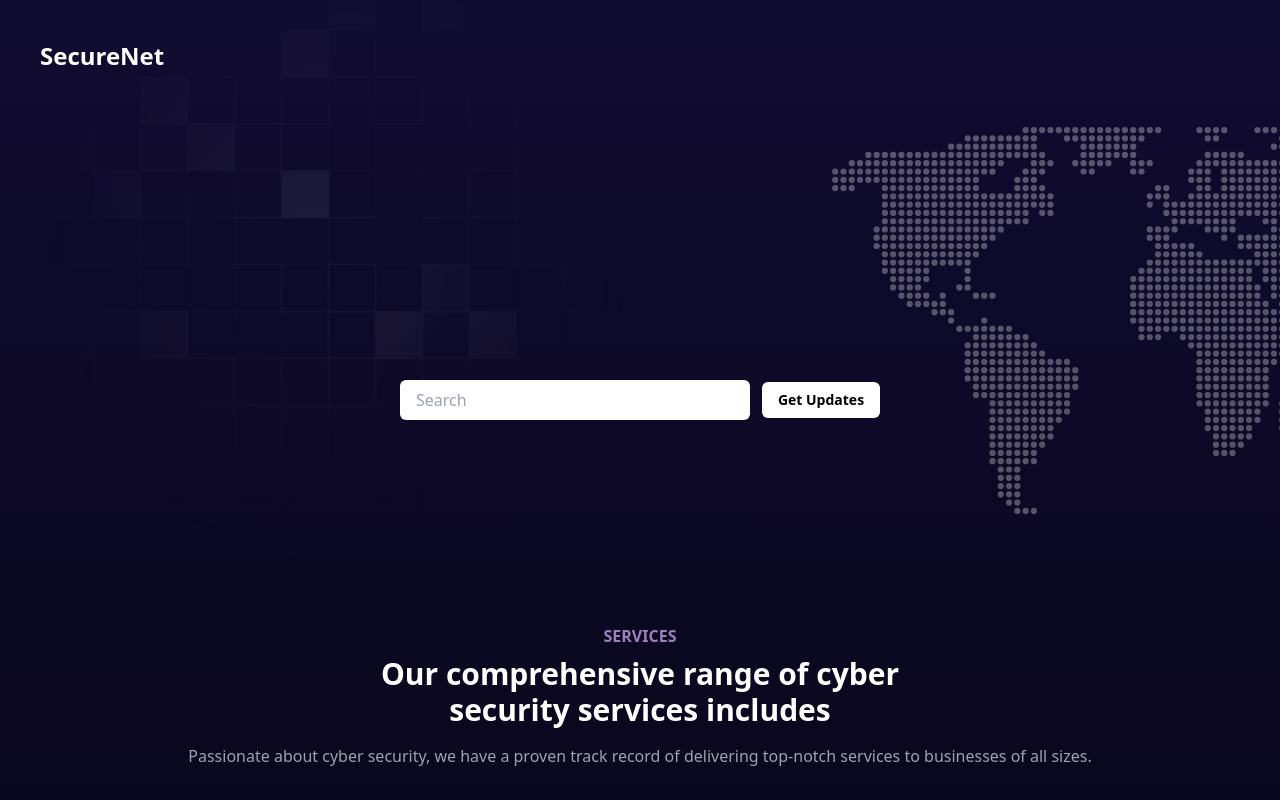
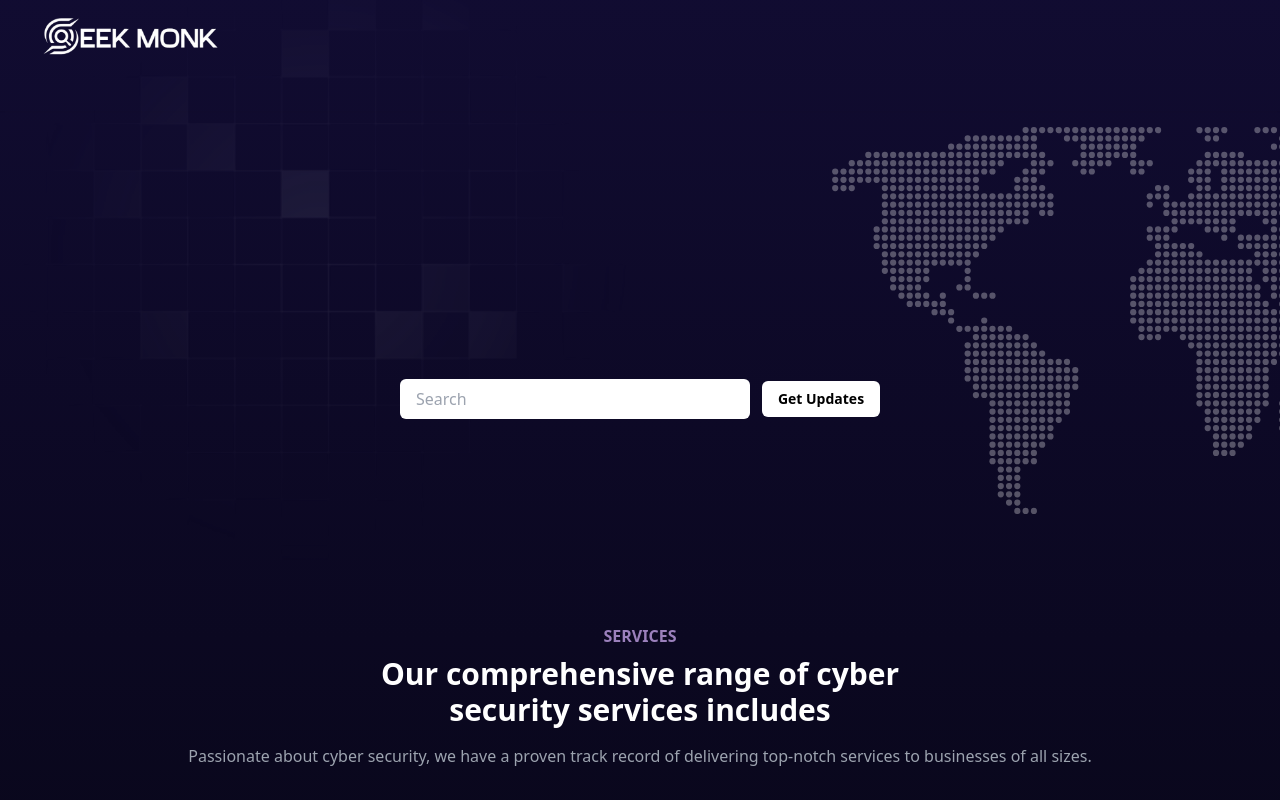
Before and after one commit to tosgitsystem/search-engine, a Next.js app: page / in a window 1280 px wide. Shown: the top 800 px of the page. Built offline with nearby package versions, Linux system fonts and the light colour scheme.

Commit message:
added new logo

```diff
--- a/src/components/hero.tsx
+++ b/src/components/hero.tsx
@@ -1,3 +1,4 @@
+import Image from "next/image";
 import React from "react";
 
 export const Hero = () => {
@@ -13,9 +14,13 @@ export const Hero = () => {
 
       {/* Navbar Logo */}
       <div className="w-full  shadow-sm flex justify-start items-center bg-transparent ">
-        <h1 className="text-start text-white text-2xl font-semibold p-10">
+        {/* <h1 className="text-start text-white text-2xl font-semibold p-10">
           SecureNet
-        </h1>
+        </h1> */}
+        <div className="px-5 pl-1 -mt-8 md:px-10 md:-mt-8">
+
+      <Image src="/eek-monk-logo.png"  alt="eek-monk"  width={180} height={180} className=""/>
+        </div>
       </div>
 
       {/* Main Content Div */}
```
Also changed, not shown: public/eek-monk-logo.png (added).
